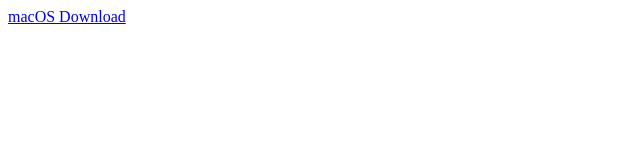
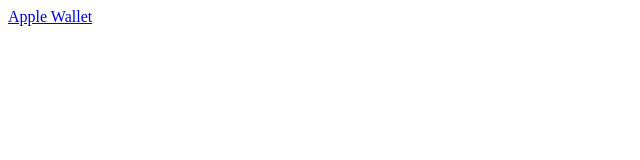
Before and after one commit to MichaelTr7/MobileBusinessCard, a plain HTML site: page index.html in a window 1280 px wide. Shown: the full height of the page, 0-640 px from the left. Drawn offline with Linux system fonts and the light colour scheme.

Commit message:
Update index.html

```diff
--- a/index.html
+++ b/index.html
@@ -7,7 +7,7 @@
   <body>
 
 
-    <a id="Download_Button" href="https://github.com/MichaelTr7/Portfolio/releases/download/IconConverter-1.0.0-MacOS/IconConverter-1.0.1.dmg">macOS Download</a>
+    <a id="Download_Button" href="https://github.com/MichaelTr7/MobileBusinessCard/raw/refs/heads/main/Passes/Physiomed.pkpass">Apple Wallet</a>
 
   </body>
 </html>
```
